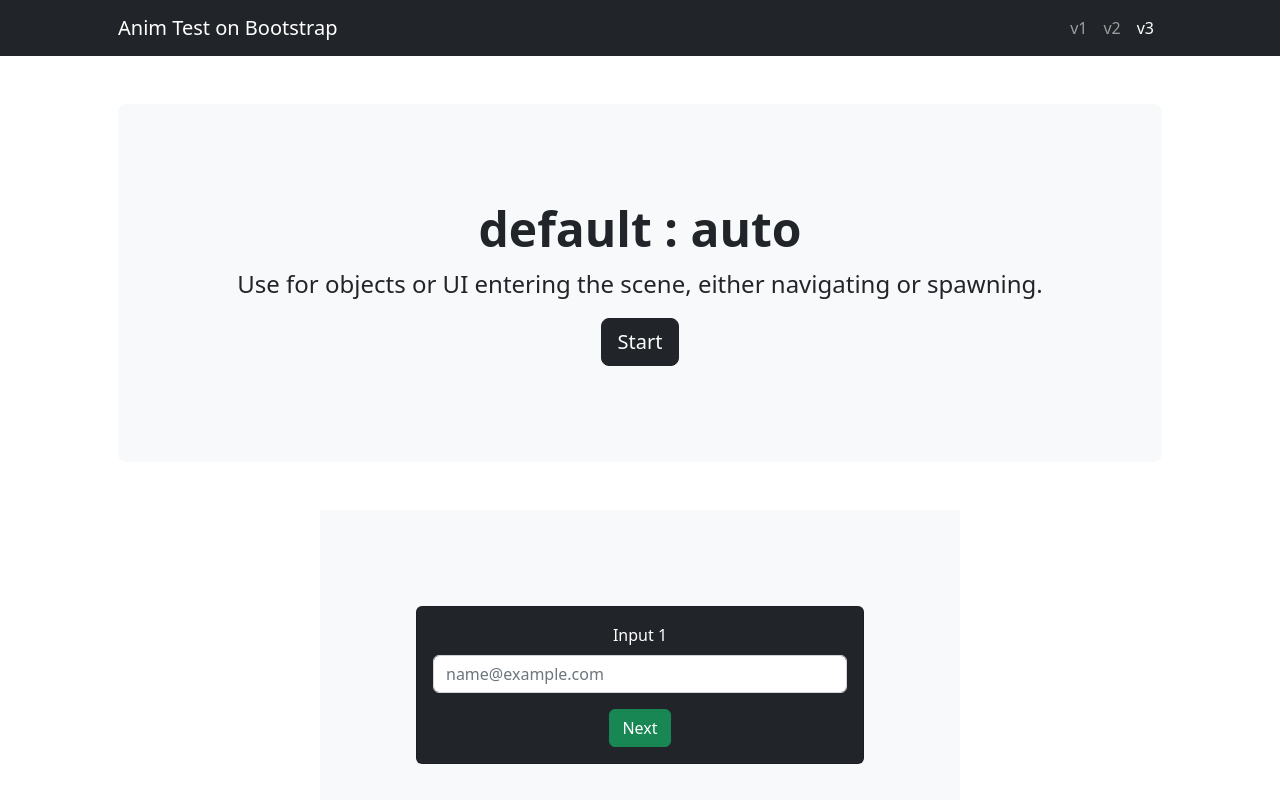
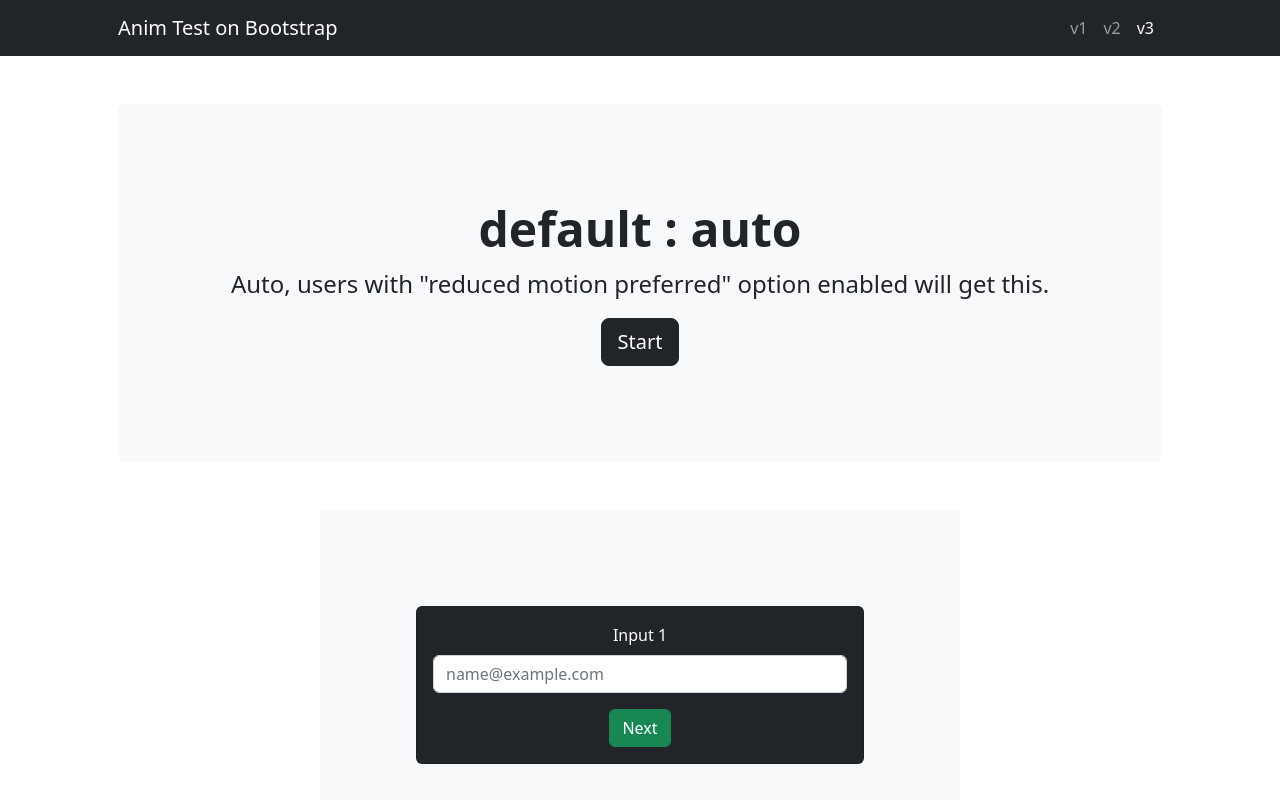
Before and after one commit to Teranya/automatic-octo-spork, a plain HTML site: page page3.html in a window 1280 px wide. Shown: the top 800 px of the page. Drawn offline with nearby package versions, Linux system fonts and the light colour scheme.

Commit message:
Update page3.html

```diff
--- a/page3.html
+++ b/page3.html
@@ -51,7 +51,7 @@
           <div class="p-4 p-lg-5 bg-light rounded-3 text-center">
               <div class="m-4 m-lg-5">
                   <h1 class="display-5 fw-bold"> default : auto</h1>
-                  <p class="fs-4">Use for objects or UI entering the scene, either navigating or spawning.</p>
+                  <p class="fs-4">Auto, users with "reduced motion preferred" option enabled will get this.</p>
                   <a class="btn btn-dark btn-lg" href="#section1">Start</a>
               </div>
           </div>
```
